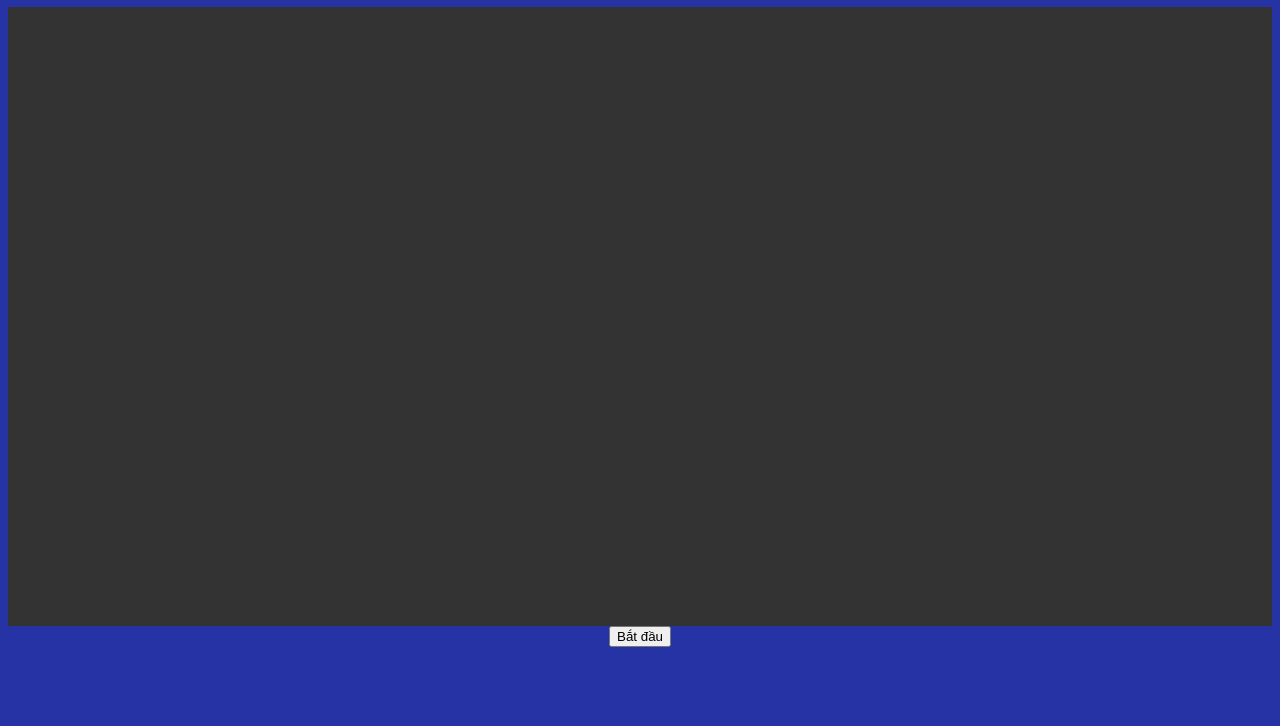
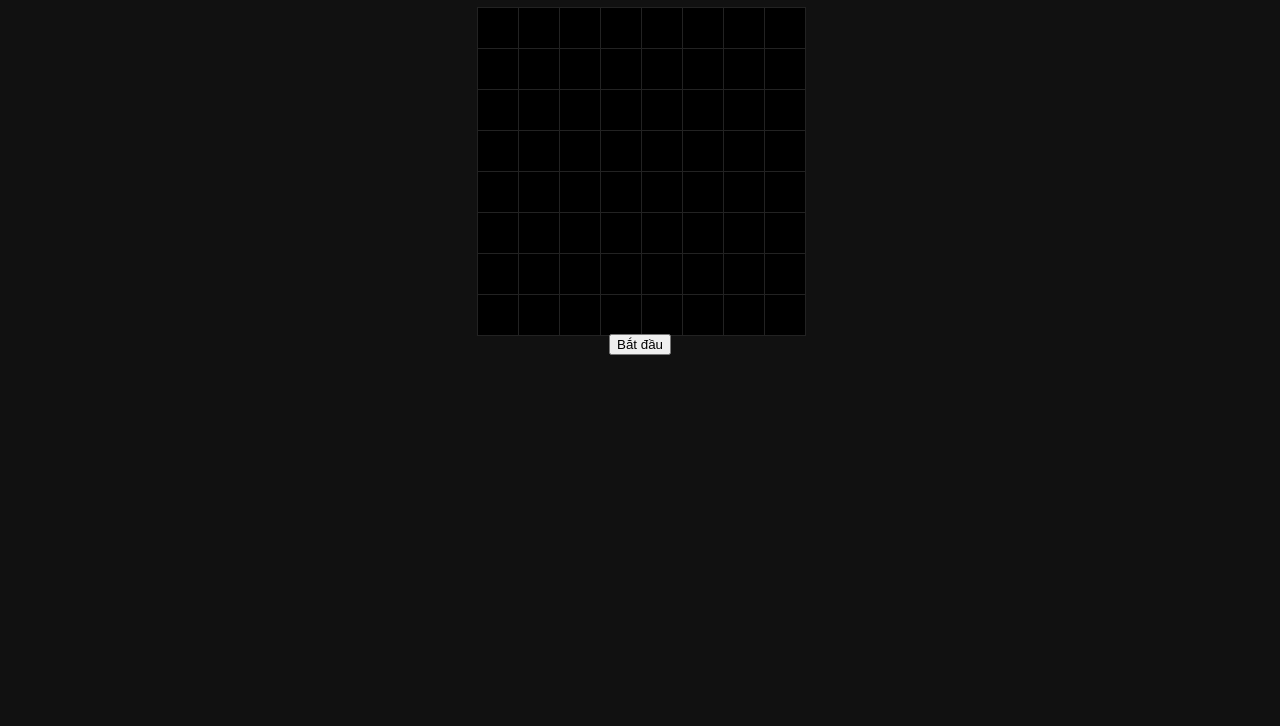
Before and after one commit to MinhHai123455/Study, a plain HTML site: page index.html in a window 1280 px wide. Shown: the part 74-800 px from the top of the page. Drawn offline with Linux system fonts and the light colour scheme.

Commit message:
sua file css

```diff
--- a/script.js
+++ b/script.js
@@ -1,9 +1,11 @@
-const grid = document.querySelector('.grid');
-for (let i = 0; i < 200; i++) {
+const grid = document.getElementById('grid');
+
+// Tạo ô lưới 10 x 20
+for (let i = 0; i < 64; i++) {
   const cell = document.createElement('div');
-  cell.classList.add('cell');
   grid.appendChild(cell);
 }
-function startGame(){
-    alert("Game Started!");
+
+function startGame() {
+  alert("Chức năng đang phát triển...");
 }
--- a/style.css
+++ b/style.css
@@ -1,24 +1,26 @@
-body{
+body {
   font-family: Arial, sans-serif;
   text-align: center;
-    background-color: rgb(38, 51, 165);
+  background: #111;
   color: white;
 }
-.Tetris{
+
+.tetris {
   margin: auto;
   width: fit-content;
 }
-#grid{
+
+#grid {
   display: grid;
-    grid-template-columns: repeat(10, 30px);
-    grid-template-rows: repeat(20, 30px);
+  grid-template-columns: repeat(8, 40px);
+  grid-template-rows: repeat(8, 40px);
   gap: 1px;
-    background-color: #333;
+  background: #333;
+}
 
-}
-#grid div{
-    width: 30px;
-    height: 30px;
-    background-color: #000000;
+#grid div {
+  width: 40px;
+  height: 40px;
+  background: black;
   border: 1px solid #222;
 }
```
Lines whose indentation alone changed are shown as unchanged.
